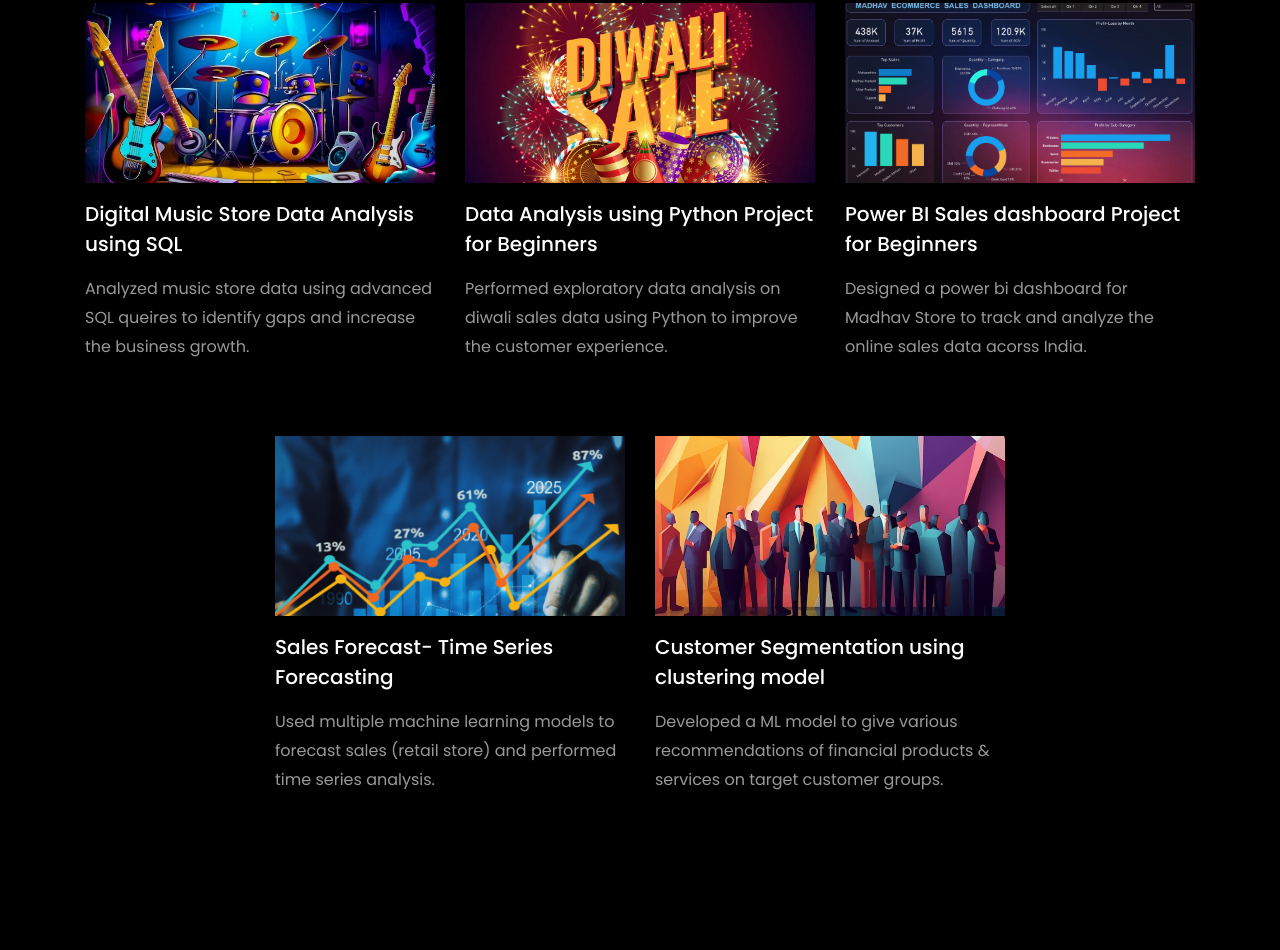
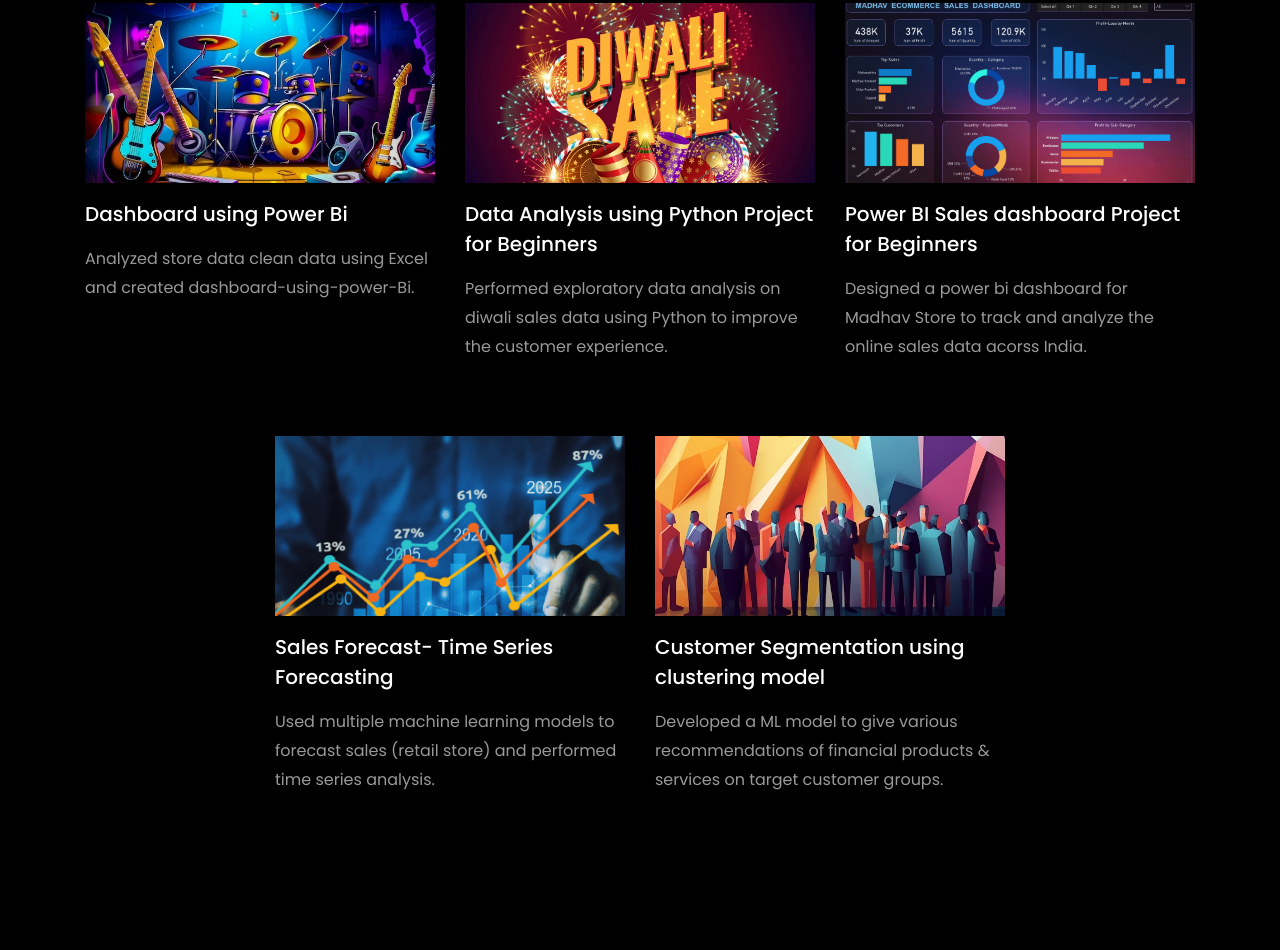
Before and after one commit to kanishkyadav/portfolio, a plain HTML site: page index.html in a window 1280 px wide. Shown: the part 2820-3770 px from the top of the page. Drawn offline with Linux system fonts and the light colour scheme; files whose address does not match are found by name.

Commit message:
project update

```diff
--- a/index.html
+++ b/index.html
@@ -410,8 +410,8 @@
               </a>
               <div class="text mt-3 float-right d-block">
 
-                <h3 class="heading"><a href="https://github.com/rishabhnmishra/SQL_Music_Store_Analysis/blob/main/Music_Store_Query.sql">Digital Music Store Data Analysis using SQL</a></h3>
-                <p>Analyzed music store data using advanced SQL queires to identify gaps and increase the business growth.</p>
+                <h3 class="heading"><a href="https://github.com/kanishkyadav/dashboard-using-power-Bi">Dashboard using Power Bi</a></h3>
+                <p>Analyzed store data clean data using Excel and created dashboard-using-power-Bi.</p>
               </div>
             </div>
           </div>
```
